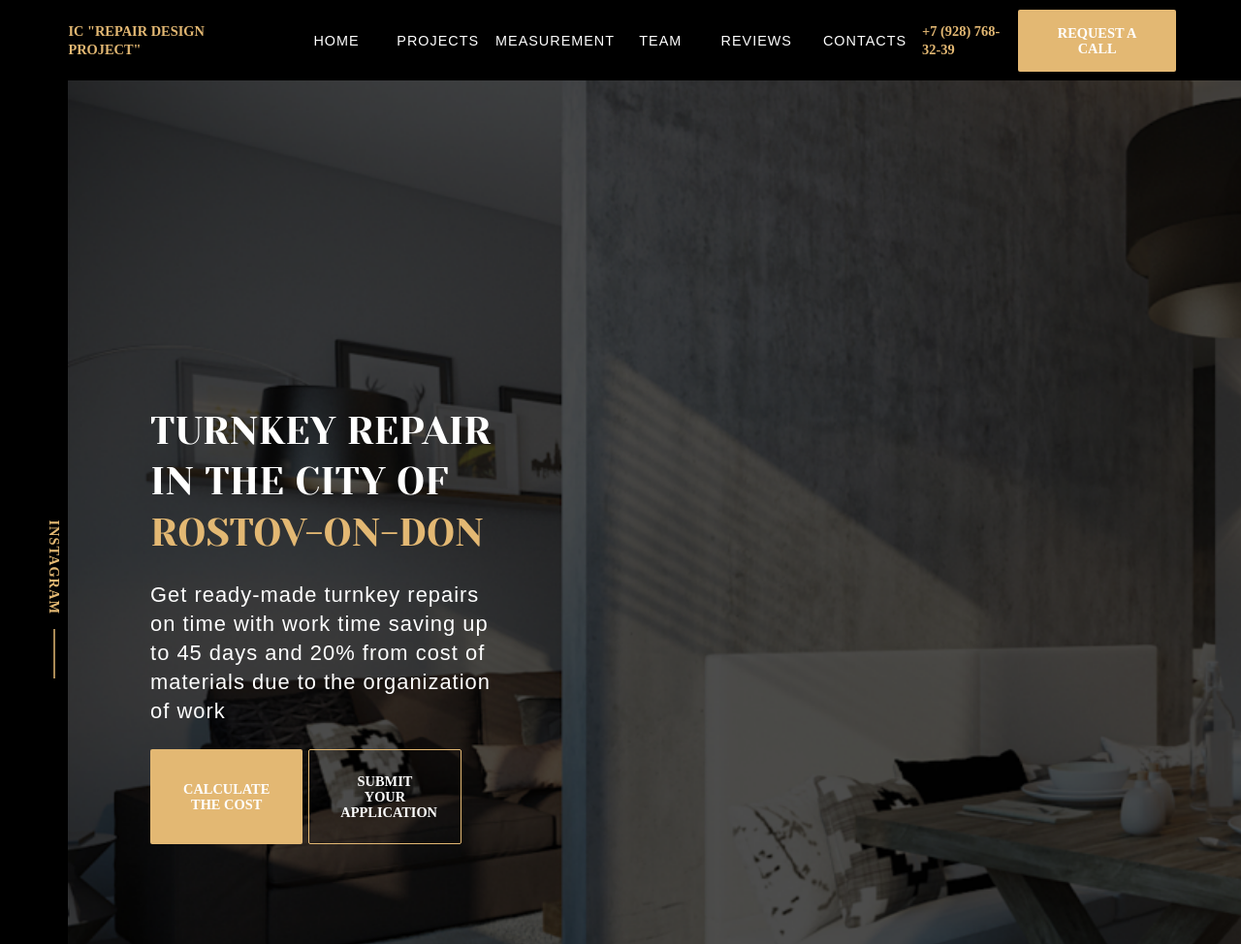
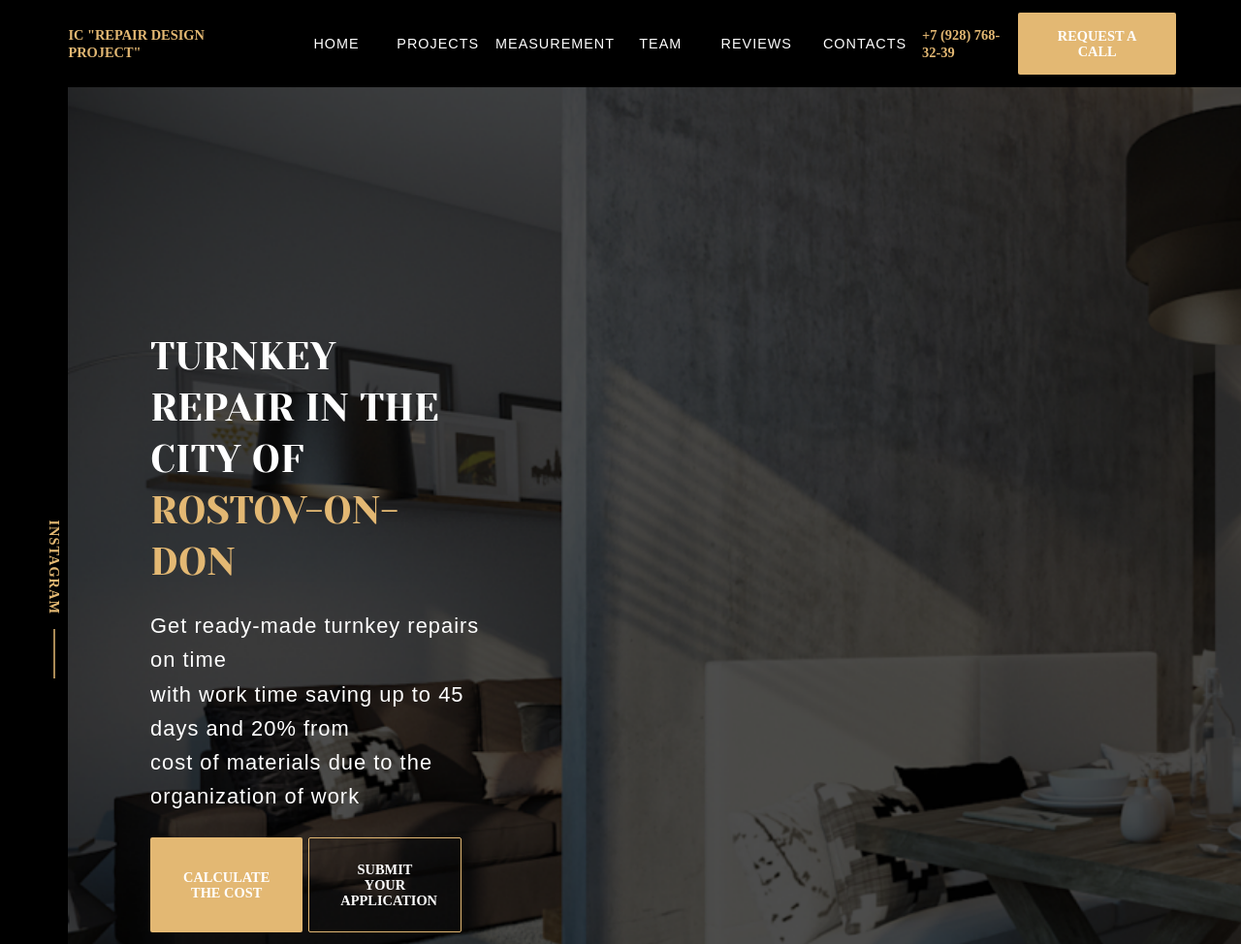
Before and after one commit to KatharinaZh/repair-design-project, a plain HTML site: page index.html in a window 1280 px wide. Shown: the top 974 px of the page at 97% size. Drawn offline with Linux system fonts and the light colour scheme.

Commit message:
fix: h2 and p in banner

```diff
--- a/index.html
+++ b/index.html
@@ -50,8 +50,8 @@
 
             <section class="banner">
                 <h2>Turnkey Repair in the city of <span>Rostov-on-Don</span></h2>
-                <p>Get ready-made turnkey repairs on time with work
-                time saving up to 45 days and 20% from cost of materials due to the organization of work</p>
+                <p>Get ready-made turnkey repairs on time <br>with work
+                time saving up to 45 days and 20% from <br>cost of materials due to the organization of work</p>
                 <div class="banner--button_group">
                     <button class="banner--button">calculate the cost</button>
                     <button class="banner--button banner--button-transparent">submit your application</button>
--- a/style.scss
+++ b/style.scss
@@ -8,7 +8,7 @@
 
 .header {
     padding: 0 $padding-general 0 0;
-    height: 83px;
+    height: 90px;
     @include flex();
     @media screen and (max-width: $mobile) {
         width: 100%;
@@ -70,7 +70,7 @@
     @extend %background;
 
     h2 {
-        width: 30%;
+        width: 28%;
         margin-left: 7%;
         margin-top: 0;
         margin-bottom: 0;
@@ -84,7 +84,7 @@
         margin-left: 7%;
         margin-bottom: 2%;
         letter-spacing: 1px;
-        @include font_book($font-size: 1.37rem, $line-height: 1.88rem, $transform: none)
+        @include font_book($font-size: 1.37rem, $line-height: 2.2rem, $transform: none)
     }
     .banner--button_group {
         display: flex;
@@ -142,13 +142,6 @@
         position: absolute;
         left: 0;
         top: 1051px;
-
-    //     display: flex;
-    //     flex-direction: column;
-    //     justify-content: space-between;
-    //     width: 5%;
-    //     height: 100%;
-    //     margin-left: -5.5%;
 
         p {
             display: flex;
```
Also changed, not shown: style.css, 1 other file.
